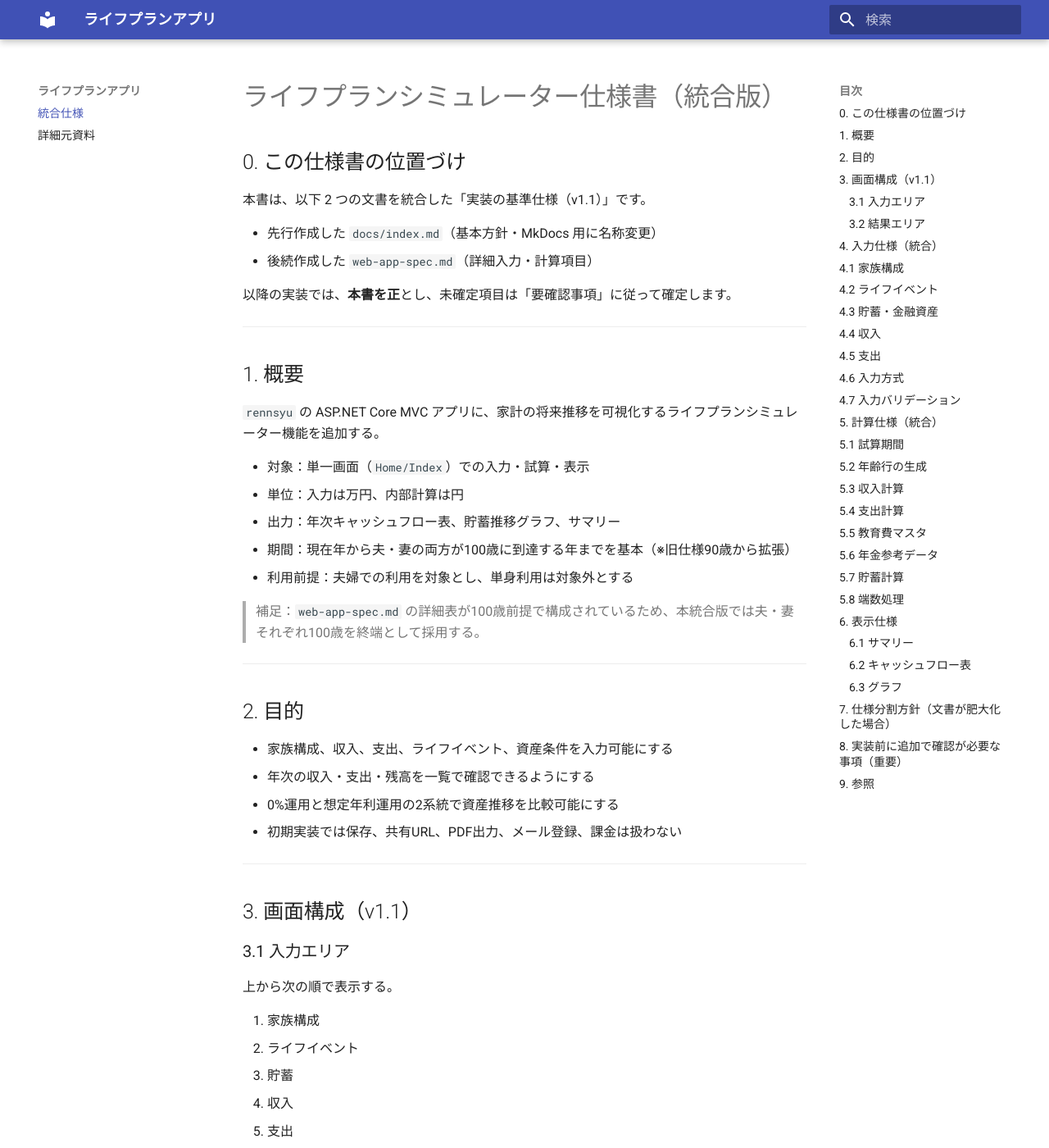
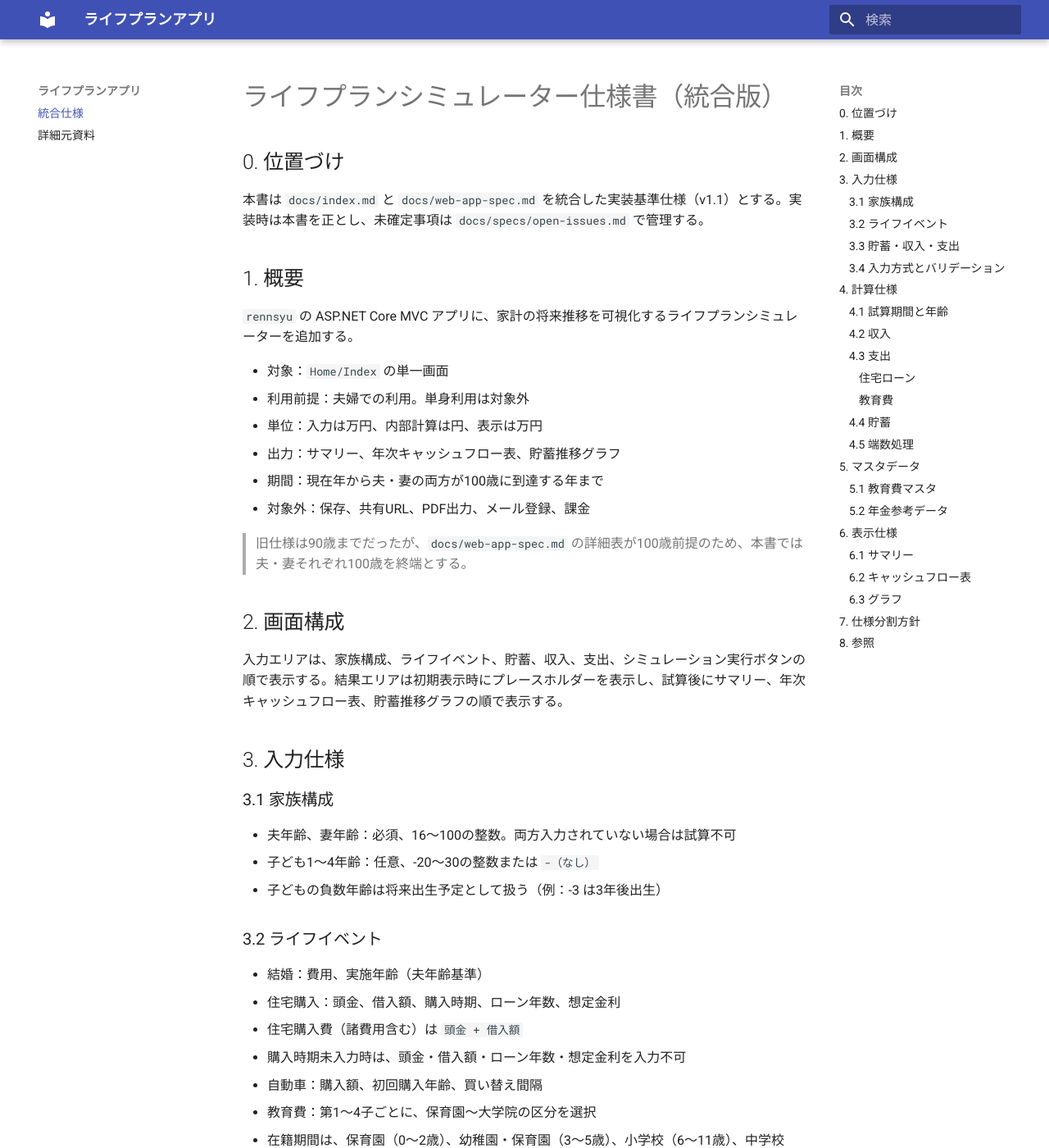
Before and after one commit to Kinagaki-525/LifePlan, an MkDocs documentation site: the page built from docs/index.md, in a window 1280 px wide and 1400 px high. Shown: the whole window at 82% size. Built offline with MkDocs 1.6.1 and Material for MkDocs 9.7.7, drawn with Linux system fonts in a browser that asks for light colours; some of the changed text lies outside the part shown.

Commit message:
レビューを完了！

```diff
--- a/docs/index.md
+++ b/docs/index.md
@@ -1,181 +1,125 @@
 # ライフプランシミュレーター仕様書（統合版）
 
-## 0. この仕様書の位置づけ
+## 0. 位置づけ
 
-本書は、以下 2 つの文書を統合した「実装の基準仕様（v1.1）」です。
-
-- 先行作成した `docs/index.md`（基本方針・MkDocs 用に名称変更）
-- 後続作成した `web-app-spec.md`（詳細入力・計算項目）
-
-以降の実装では、**本書を正**とし、未確定項目は「要確認事項」に従って確定します。
-
----
+本書は `docs/index.md` と `docs/web-app-spec.md` を統合した実装基準仕様（v1.1）とする。実装時は本書を正とし、未確定事項は `docs/specs/open-issues.md` で管理する。
 
 ## 1. 概要
 
-`rennsyu` の ASP.NET Core MVC アプリに、家計の将来推移を可視化するライフプランシミュレーター機能を追加する。
+`rennsyu` の ASP.NET Core MVC アプリに、家計の将来推移を可視化するライフプランシミュレーターを追加する。
 
-- 対象：単一画面（`Home/Index`）での入力・試算・表示
-- 単位：入力は万円、内部計算は円
-- 出力：年次キャッシュフロー表、貯蓄推移グラフ、サマリー
-- 期間：現在年から夫・妻の両方が100歳に到達する年までを基本（※旧仕様90歳から拡張）
-- 利用前提：夫婦での利用を対象とし、単身利用は対象外とする
+- 対象：`Home/Index` の単一画面
+- 利用前提：夫婦での利用。単身利用は対象外
+- 単位：入力は万円、内部計算は円、表示は万円
+- 出力：サマリー、年次キャッシュフロー表、貯蓄推移グラフ
+- 期間：現在年から夫・妻の両方が100歳に到達する年まで
+- 対象外：保存、共有URL、PDF出力、メール登録、課金
 
-> 補足：`web-app-spec.md` の詳細表が100歳前提で構成されているため、本統合版では夫・妻それぞれ100歳を終端として採用する。
+> 旧仕様は90歳までだったが、`docs/web-app-spec.md` の詳細表が100歳前提のため、本書では夫・妻それぞれ100歳を終端とする。
 
----
+## 2. 画面構成
 
-## 2. 目的
+入力エリアは、家族構成、ライフイベント、貯蓄、収入、支出、シミュレーション実行ボタンの順で表示する。結果エリアは初期表示時にプレースホルダーを表示し、試算後にサマリー、年次キャッシュフロー表、貯蓄推移グラフの順で表示する。
 
-- 家族構成、収入、支出、ライフイベント、資産条件を入力可能にする
-- 年次の収入・支出・残高を一覧で確認できるようにする
-- 0%運用と想定年利運用の2系統で資産推移を比較可能にする
-- 初期実装では保存、共有URL、PDF出力、メール登録、課金は扱わない
+## 3. 入力仕様
 
----
+### 3.1 家族構成
 
-## 3. 画面構成（v1.1）
+- 夫年齢、妻年齢：必須、16〜100の整数。両方入力されていない場合は試算不可
+- 子ども1〜4年齢：任意、-20〜30の整数または `-（なし）`
+- 子どもの負数年齢は将来出生予定として扱う（例：-3 は3年後出生）
 
-### 3.1 入力エリア
-
-上から次の順で表示する。
-
-1. 家族構成
-2. ライフイベント
-3. 貯蓄
-4. 収入
-5. 支出
-6. シミュレーション実行ボタン
-
-### 3.2 結果エリア
-
-1. サマリー
-2. 年次キャッシュフロー表
-3. 貯蓄推移グラフ
-
-初期表示時はプレースホルダー表示とする。
-
----
-
-## 4. 入力仕様（統合）
-
-## 4.1 家族構成
-
-- 夫年齢：必須、16〜100整数
-- 妻年齢：必須、16〜100整数
-- 夫婦両方の年齢入力を必須とし、どちらか一方のみの入力では試算不可とする
-- 子ども1〜4年齢：任意、-20〜30整数、`-（なし）` 可
-  - 負数は将来出生予定として扱う（例：-3 は3年後出生）
-
-## 4.2 ライフイベント
-
-主要イベント（入力可能項目）
+### 3.2 ライフイベント
 
 - 結婚：費用、実施年齢（夫年齢基準）
 - 住宅購入：頭金、借入額、購入時期、ローン年数、想定金利
-  - 住宅購入費（諸費用を含む）は `頭金 + 借入額` として扱う
-  - 購入時期を先に入力し、購入時期未入力時は頭金・借入額・ローン年数・想定金利を入力不可とする
+  - 住宅購入費（諸費用含む）は `頭金 + 借入額`
+  - 購入時期未入力時は、頭金・借入額・ローン年数・想定金利を入力不可
 - 自動車：購入額、初回購入年齢、買い替え間隔
-- 教育費（第1〜4子）：保育園〜大学院の区分選択（公立/私立等）
-  - 教育費は日本の標準的な進学パターンを前提とし、留年・浪人は考慮しない
-  - 在籍期間は、保育園（0〜2歳）、幼稚園・保育園（3〜5歳）、小学校（6〜11歳）、中学校（12〜14歳）、高校（15〜17歳）、大学（18〜21歳）、大学院（22〜23歳）とする
+- 教育費：第1〜4子ごとに、保育園〜大学院の区分を選択
+  - 在籍期間は、保育園（0〜2歳）、幼稚園・保育園（3〜5歳）、小学校（6〜11歳）、中学校（12〜14歳）、高校（15〜17歳）、大学（18〜21歳）、大学院（22〜23歳）
+  - 留年・浪人は考慮しない
 - 旅行・その他：年間費用、開始年齢、終了年齢
 
-## 4.3 貯蓄・金融資産
+### 3.3 貯蓄・収入・支出
 
-- 現在の金融資産残高
-  - 預貯金・株式評価額などの合計金額を入力する
-- 想定運用年利（0〜20%）
+- 貯蓄：現在の金融資産残高、想定運用年利（0〜20%）
+- 収入：夫・妻それぞれ、職業、年収（手取り）、年収変化、就労開始/終了年齢、退職金、年金年額、年金受取開始年齢
+- 支出：毎月の基本生活費、想定インフレ率（0〜5%）、毎月の家賃、その他支出（年間）
+- 収入はすべて手取り前提とし、税・社会保険料は計算しない
+- 年金の参考値は、厚生年金＋国民年金、国民年金のみの男女別水準を基準とする
 
-## 4.4 収入
+### 3.4 入力方式とバリデーション
 
-夫・妻それぞれ
+- 年齢、期間、区分、職業など選択肢が決まっている項目はプルダウンを基本とする
+- 金額、年収、退職金、年金、家賃、生活費などは自由入力を基本とする
+- 利率は数値入力、単位は `%` とする
+- 結婚年齢は過去・現在・未来のいずれも入力可。夫の現在年齢以上には制限しない
+- 就労終了年齢は就労開始年齢以上、年金受取開始年齢は就労終了年齢より後とする
+- 旅行・その他の終了年齢は開始年齢以上とする
+- 自動車の初回購入年齢が未入力の場合、買い替え間隔は無効扱いとする
+- 子ども年齢が `-（なし）` の場合、その子どもの教育費入力は無効扱いとする
 
-- 職業
-- 年収（手取り）
-- 年収変化（年2%増、年1%増、変化なし 等）
-- 就労期間（開始/終了年齢）
-- 退職金
-- 年金（年額）
-- 年金受取開始年齢
-- 収入はすべて手取り前提とし、税・社会保険料は計算しない
-- 年金の参考値は厚生年金＋国民年金、国民年金のみの男女別水準を基準とする
+## 4. 計算仕様
 
-## 4.5 支出
+### 4.1 試算期間と年齢
 
-- 毎月の基本生活費
-- 想定インフレ率（0〜5%）
-- 毎月の家賃
-- その他支出（年間）
+- 開始年は実行時の現在年、終了年は夫・妻の両方が100歳に到達する年
+- 年次単位で計算し、内部で必要な場合は月次按分を利用する
+- 夫・妻・子どもの年齢は初年度入力値を基準に毎年+1する
+- 夫・妻はそれぞれ100歳を終端とし、100歳到達翌年以降は空白にする
+- 子どもの初年度が空なら当該行は非表示。負数年齢は表では非表示、内部判定では使用可
 
-## 4.6 入力方式
+### 4.2 収入
 
-- 年齢、期間、区分、職業などの選択肢が決まっている項目はプルダウンを基本とする
-- 金額、年収、退職金、年金、家賃、生活費などの数値項目は自由入力を基本とする
-- 利率は一般的な入力方式として数値入力を基本とし、単位は `%` とする
-
-## 4.7 入力バリデーション
-
-- 結婚年齢は過去・現在・未来のいずれも入力可とし、夫の現在年齢以上には制限しない
-- 就労終了年齢は就労開始年齢以上とする
-- 年金受取開始年齢は就労終了年齢より後とする
-- 旅行・その他の終了年齢は開始年齢以上とする
-- 住宅購入時期が未入力の場合は、頭金・借入額・ローン年数・想定金利を入力不可とする
-- 自動車購入時期が未入力の場合は、買い替え間隔を無効扱いとする
-- 子ども年齢が `-（なし）` の場合は、その子どもの教育費入力を無効扱いとする
-
----
-
-## 5. 計算仕様（統合）
-
-## 5.1 試算期間
-
-- 開始：実行時の現在年
-- 終了：夫・妻の両方が100歳に到達する年
-- 単位：年次（内部で月次按分を利用）
-
-## 5.2 年齢行の生成
-
-- 夫・妻：初年度入力値を基準に毎年+1
-  - 夫・妻それぞれ100歳を終端とし、100歳に到達した翌年以降は空白として扱う
-  - 表全体は夫・妻の両方が100歳に到達する年まで生成する
-- 子ども：初年度入力値を基準に毎年+1
-  - 初年度が空なら当該子ども行は非表示
-  - 負数年齢は表表示時に非表示（内部判定には使用可）
-
-## 5.3 収入計算
-
-- 給与：就労開始〜終了年齢に反映
-- 給与・退職金・年金は手取り金額として扱う
-- 給与増減：設定した年率で毎年遷移
+- 給与：就労開始〜終了年齢に計上し、設定した年率で毎年増減
 - 退職金：就労終了年齢年に単発計上
 - 年金：受給開始年齢以降に毎年計上
-- 収入合計：夫/妻の給与・退職金・年金の合算
+- 収入合計：夫・妻の給与、退職金、年金を合算
+- 給与・退職金・年金は手取り金額として扱う
 
-## 5.4 支出計算
+### 4.3 支出
 
-- 基本生活費：`月額 × 12`、インフレ率を年次適用
-- 家賃：住宅購入年から0として計算する
+- 基本生活費：`月額 × 12` にインフレ率を年次適用
+- 家賃：住宅購入年から0
 - その他支出：年間固定額を計上
 - 結婚：指定年齢に単発計上
-- 住宅：
-  - 購入年に頭金を一括計上する
-  - 借入額は直接支出にせず、借入額を元本にした年額ローン返済額を計上する
-  - 購入年は頭金と年額ローン返済額、次年度以降は年額ローン返済額のみを計上する
-  - 想定金利は年利（%）として扱う
-  - 年額ローン返済額は、借入額を元本、想定金利を年利、ローン年数を返済年数とした元利均等返済で算出する
-  - 年利0%の場合は `借入額 ÷ ローン年数` を年額ローン返済額とする
-  - 年額ローン返済額を算出し、その年額をそのまま支出に計上する
-  - ローン年数は返済を計上する総年数とし、購入年を1年目として数える
-  - 例：購入年齢30歳、ローン年数35年の場合、30歳年から64歳年まで35年分を計上する
-- 自動車：初回購入年齢から買い替え間隔で単発計上
+- 自動車：初回購入年齢から買い替え間隔ごとに単発計上
 - 教育費：学校区分マスタに応じて対象年齢で計上
-  - 初年度と次年度以降の金額が異なる区分は、各在籍期間の初年度のみ初年度金額を適用し、2年目以降は次年度以降金額を適用する
 - 旅行・その他：開始〜終了年齢で毎年計上
-- 同一年に教育費、住宅、自動車、旅行などが重なる場合は、そのまま合算して計上する
-- 支出合計：上記項目の合算
+- 支出合計：上記項目を合算。同一年に複数支出が重なる場合もそのまま合算
 
-## 5.5 教育費マスタ
+#### 住宅ローン
+
+- 購入年に頭金を一括計上する
+- 借入額は直接支出にせず、借入額を元本にした年額ローン返済額を計上する
+- 購入年は頭金と年額ローン返済額、次年度以降は年額ローン返済額のみを計上する
+- 年額ローン返済額は、借入額を元本、想定金利を年利、ローン年数を返済年数とした元利均等返済で算出する
+- 年利0%の場合は `借入額 ÷ ローン年数` を年額ローン返済額とする
+- ローン年数は返済を計上する総年数とし、購入年を1年目として数える
+- 例：購入年齢30歳、ローン年数35年の場合、30歳年から64歳年まで35年分を計上する
+
+#### 教育費
+
+初年度と次年度以降の金額が異なる区分は、各在籍期間の初年度のみ初年度金額を適用し、2年目以降は次年度以降金額を適用する。
+
+### 4.4 貯蓄
+
+- 初年度の開始金融資産は、現在の金融資産残高とする
+- 収支差額：`収入合計 - 支出合計`
+- 貯蓄合計（0%運用）：`前年末残高 + 当年収支差額`
+- 貯蓄合計（想定年利運用）：`前年末残高に想定運用年利を適用 + 当年収支差額`
+- 想定運用年利は、現在の金融資産残高を起点とする資産全体に適用する
+
+### 4.5 端数処理
+
+- 内部計算は円単位で行う
+- 年額ローン返済額など、計算結果に小数が出る場合は円単位で四捨五入する
+- 画面表示時は万円単位に換算する
+
+## 5. マスタデータ
+
+### 5.1 教育費マスタ
 
 金額単位は万円とする。
 
@@ -197,7 +141,7 @@
 | 大学院 | 国公立 | 22〜23歳 | 85 | 55 | 留年・浪人なし |
 | 大学院 | 私立 | 22〜23歳 | 120 | 100 | 留年・浪人なし |
 
-## 5.6 年金参考データ
+### 5.2 年金参考データ
 
 | 表示名 | value | 年額（円） | 月額（円） |
 | --- | --- | ---: | ---: |
@@ -206,75 +150,36 @@
 | 国民年金のみ（男性） | `kokumin_male` | 654,180 | 54,515 |
 | 国民年金のみ（女性） | `kokumin_female` | 577,140 | 48,095 |
 
-## 5.7 貯蓄計算
-
-初年度：
-
-- 開始金融資産 = 現在の金融資産残高
-
-年次推移：
-
-- 収支差額 = 収入合計 - 支出合計
-- 貯蓄合計（0%運用） = 前年末残高 + 当年収支差額
-- 貯蓄合計（想定年利運用） = 前年末残高に想定運用年利を適用した後、当年収支差額を加算する
-  - 想定運用年利は、現在の金融資産残高を起点とする資産全体に適用する
-
-## 5.8 端数処理
-
-- 内部計算は円単位で行う
-- 年額ローン返済額など、計算結果に小数が出る場合は円単位で四捨五入する
-- 画面表示時は万円単位に換算して表示する
-
----
-
 ## 6. 表示仕様
 
 ### 6.1 サマリー
 
 - 試算開始年/終了年
-- 最終年の貯蓄残高（0%/年利運用）
+- 最終年の貯蓄残高（0%運用/年利運用）
 - 最低残高年と金額
-- 大型支出（住宅・教育・車など）ピーク年
+- 大型支出（住宅・教育・車など）のピーク年
 
 ### 6.2 キャッシュフロー表
 
-主な表示行：
-
-- 家族年齢（夫・妻・子ども）
-- 収入系（給与・退職金・年金・合計）
-- 支出系（生活費、家賃、イベント群、合計）
-- 貯蓄系（開始資産、収支差額、残高推移）
+- 家族年齢：夫、妻、子ども
+- 収入系：給与、退職金、年金、合計
+- 支出系：生活費、家賃、イベント群、合計
+- 貯蓄系：開始資産、収支差額、残高推移
 
 ### 6.3 グラフ
 
-- 収入合計
-- 支出合計
-- 貯蓄合計（0%運用 / 想定年利運用）
+`wwwroot/js/life-plan-chart.js` で、収入合計、支出合計、貯蓄合計（0%運用/想定年利運用）を描画する。
 
-`wwwroot/js/life-plan-chart.js` で描画する。
+## 7. 仕様分割方針
 
----
+仕様が肥大化した場合は、本ファイルをインデックスとして残し、詳細を次のファイルへ分割する。
 
-## 7. 仕様分割方針（文書が肥大化した場合）
+- `docs/specs/overview.md`：全体概要・スコープ
+- `docs/specs/input-spec.md`：入力定義
+- `docs/specs/calculation-spec.md`：計算ロジック
+- `docs/specs/output-spec.md`：表・グラフ・UI表示
+- `docs/specs/open-issues.md`：未確定事項
 
-仕様が増えた場合は次のように分割する。
-
-- `docs/specs/overview.md`（全体概要・スコープ）
-- `docs/specs/input-spec.md`（入力定義）
-- `docs/specs/calculation-spec.md`（計算ロジック）
-- `docs/specs/output-spec.md`（表/グラフ/UI表示）
-- `docs/specs/open-issues.md`（未確定事項）
-
-本ファイルはインデックスとして残し、詳細を各ファイルへ委譲する。
-
----
-
-## 8. 実装前に追加で確認が必要な事項（重要）
-
-未確定事項は `docs/specs/open-issues.md` に集約する。
-
----
-
-## 9. 参照
+## 8. 参照
 
 - `docs/web-app-spec.md`（統合前の詳細元資料）
```
